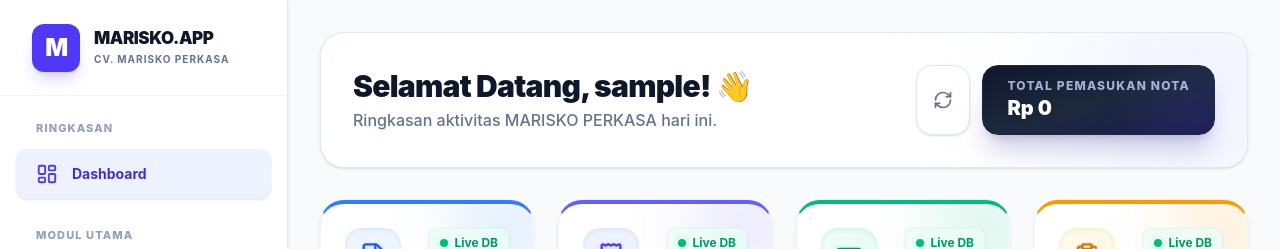
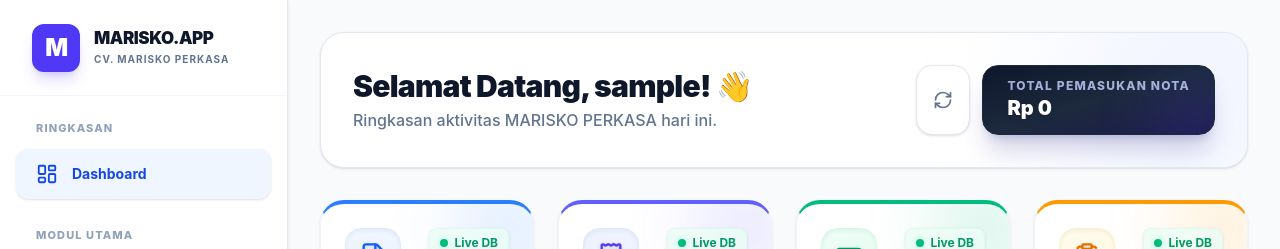
Before and after one commit to safrin-99/marisko-app, a React (Vite) app: page /dashboard in a window 1280 px wide. Shown: the top 249 px of the page. Built offline with nearby package versions, Linux system fonts and the light colour scheme; no server answers; the database is empty; sample sign-in values are in the browser's storage.

Commit message:
FITUR KACAB: Warna Unik Dinamis Pada Setiap Menu Sidebar

```diff
--- a/src/components/Layout.jsx
+++ b/src/components/Layout.jsx
@@ -11,7 +11,6 @@ export default function Layout({ children }) {
   const [showLogoutModal, setShowLogoutModal] = useState(false);
   const [isMobileMenuOpen, setIsMobileMenuOpen] = useState(false);
 
-  // SAKTI: Ambil Role dari localStorage untuk mendeteksi siapa yang masuk!
   const userRole = localStorage.getItem('adminRole')?.toUpperCase() || '';
 
   const handleConfirmLogout = () => {
@@ -19,42 +18,53 @@ export default function Layout({ children }) {
     navigate('/login');
   };
 
-  // SAKTI: Logika Penyembunyian Menu Berdasarkan Role
+  // =========================================================================
+  // SAKTI: KAMUS TEMA WARNA MEWAH UNTUK SETIAP MENU (Murni & Anti-Purge)
+  // =========================================================================
+  const themes = {
+    blue: { bg: 'bg-blue-50', text: 'text-blue-700', hoverText: 'hover:text-blue-600', groupHoverText: 'group-hover:text-blue-500', shadow: 'hover:shadow-blue-100/50', border: 'hover:border-blue-50', grad: 'via-blue-500/10' },
+    sky: { bg: 'bg-sky-50', text: 'text-sky-700', hoverText: 'hover:text-sky-600', groupHoverText: 'group-hover:text-sky-500', shadow: 'hover:shadow-sky-100/50', border: 'hover:border-sky-50', grad: 'via-sky-500/10' },
+    teal: { bg: 'bg-teal-50', text: 'text-teal-700', hoverText: 'hover:text-teal-600', groupHoverText: 'group-hover:text-teal-500', shadow: 'hover:shadow-teal-100/50', border: 'hover:border-teal-50', grad: 'via-teal-500/10' },
+    purple: { bg: 'bg-purple-50', text: 'text-purple-700', hoverText: 'hover:text-purple-600', groupHoverText: 'group-hover:text-purple-500', shadow: 'hover:shadow-purple-100/50', border: 'hover:border-purple-50', grad: 'via-purple-500/10' },
+    indigo: { bg: 'bg-indigo-50', text: 'text-indigo-700', hoverText: 'hover:text-indigo-600', groupHoverText: 'group-hover:text-indigo-500', shadow: 'hover:shadow-indigo-100/50', border: 'hover:border-indigo-50', grad: 'via-indigo-500/10' },
+    emerald: { bg: 'bg-emerald-50', text: 'text-emerald-700', hoverText: 'hover:text-emerald-600', groupHoverText: 'group-hover:text-emerald-500', shadow: 'hover:shadow-emerald-100/50', border: 'hover:border-emerald-50', grad: 'via-emerald-500/10' },
+    amber: { bg: 'bg-amber-50', text: 'text-amber-700', hoverText: 'hover:text-amber-600', groupHoverText: 'group-hover:text-amber-500', shadow: 'hover:shadow-amber-100/50', border: 'hover:border-amber-50', grad: 'via-amber-500/10' },
+    rose: { bg: 'bg-rose-50', text: 'text-rose-700', hoverText: 'hover:text-rose-600', groupHoverText: 'group-hover:text-rose-500', shadow: 'hover:shadow-rose-100/50', border: 'hover:border-rose-50', grad: 'via-rose-500/10' },
+    slate: { bg: 'bg-slate-100', text: 'text-slate-800', hoverText: 'hover:text-slate-700', groupHoverText: 'group-hover:text-slate-600', shadow: 'hover:shadow-slate-200/50', border: 'hover:border-slate-100', grad: 'via-slate-500/10' }
+  };
+
   let menuSections = [
     {
       title: "Ringkasan",
       items: [
-        { path: '/dashboard', icon: LayoutDashboard, label: 'Dashboard' }
+        { path: '/dashboard', icon: LayoutDashboard, label: 'Dashboard', theme: themes.blue }
       ]
     },
     {
       title: "Modul Utama",
       items: [
-        // Menu ini HANYA MUNCUL JIKA BUKAN KARYAWAN
-        ...(userRole !== 'KARYAWAN' ? [{ path: '/bastk', icon: FileText, label: 'Dokumen BASTK' }] : []),
-        ...(userRole !== 'KARYAWAN' ? [{ path: '/buku-servis', icon: BookOpen, label: 'Buku Servis' }] : []),
-        // Cuti selalu muncul untuk semua
-        { path: '/cuti', icon: CalendarDays, label: 'Cuti & Izin' }
+        ...(userRole !== 'KARYAWAN' ? [{ path: '/bastk', icon: FileText, label: 'Dokumen BASTK', theme: themes.sky }] : []),
+        ...(userRole !== 'KARYAWAN' ? [{ path: '/buku-servis', icon: BookOpen, label: 'Buku Servis', theme: themes.teal }] : []),
+        { path: '/cuti', icon: CalendarDays, label: 'Cuti & Izin', theme: themes.purple }
       ]
     }
   ];
 
-  // SAKTI: Menu Keuangan dan Sistem GHAIB JIKA KARYAWAN YANG MASUK
   if (userRole !== 'KARYAWAN') {
     menuSections.push(
       {
         title: "Modul Keuangan",
         items: [
-          { path: '/kwitansi-kredit', icon: Receipt, label: 'Kwitansi Kredit' },
-          { path: '/kwitansi-cash', icon: Banknote, label: 'Kwitansi Cash' },
-          { path: '/kwitansi-indent', icon: ClipboardSignature, label: 'Kwitansi Indent' },
-          { path: '/nota', icon: ScrollText, label: 'Nota & Laporan' }
+          { path: '/kwitansi-kredit', icon: Receipt, label: 'Kwitansi Kredit', theme: themes.indigo },
+          { path: '/kwitansi-cash', icon: Banknote, label: 'Kwitansi Cash', theme: themes.emerald },
+          { path: '/kwitansi-indent', icon: ClipboardSignature, label: 'Kwitansi Indent', theme: themes.amber },
+          { path: '/nota', icon: ScrollText, label: 'Nota & Laporan', theme: themes.rose }
         ]
       },
       {
         title: "Sistem",
         items: [
-          { path: '/settings', icon: Settings, label: 'Pengaturan Akun' }
+          { path: '/settings', icon: Settings, label: 'Pengaturan Akun', theme: themes.slate }
         ]
       }
     );
@@ -63,7 +73,6 @@ export default function Layout({ children }) {
   return (
     <div className="flex h-screen bg-slate-50 font-sans text-slate-900 overflow-hidden relative">
 
-      {/* CSS Murni Anti-Gagal untuk Hover Scrollbar Sidebar */}
       <style>{`
         .sidebar-scroll::-webkit-scrollbar {
           width: 6px;
@@ -80,7 +89,6 @@ export default function Layout({ children }) {
         }
       `}</style>
 
-      {/* POP UP LOGOUT */}
       {showLogoutModal && createPortal(
         <div className="fixed inset-0 z-[99999] flex items-center justify-center p-4 bg-slate-900/40 backdrop-blur-sm transition-all duration-300">
           <div className="bg-white rounded-3xl shadow-2xl w-full max-w-sm p-6 animate-in zoom-in-95 duration-300 border border-slate-100">
@@ -103,7 +111,6 @@ export default function Layout({ children }) {
         </div>, document.body
       )}
 
-      {/* Overlay Hitam Transparan di HP saat menu dibuka */}
       {isMobileMenuOpen && (
         <div
           className="fixed inset-0 bg-slate-900/50 backdrop-blur-sm z-[90] lg:hidden transition-all duration-300"
@@ -111,10 +118,8 @@ export default function Layout({ children }) {
         />
       )}
 
-      {/* STRUKTUR SIDEBAR BARU */}
       <div className={`fixed inset-y-0 left-0 z-[100] w-72 h-screen bg-white border-r border-slate-200 flex flex-col flex-shrink-0 transform transition-transform duration-300 ease-in-out lg:static lg:translate-x-0 shadow-2xl lg:shadow-sm ${isMobileMenuOpen ? 'translate-x-0' : '-translate-x-full'}`}>
 
-        {/* HEADER SIDEBAR (Fixed/Diam di Atas) */}
         <div className="h-24 px-8 flex items-center justify-between flex-shrink-0 bg-white border-b border-slate-100 z-10">
           <div className="flex items-center">
             <div className="w-12 h-12 bg-indigo-600 rounded-xl flex items-center justify-center shadow-lg shadow-indigo-600/20 mr-3.5 text-white font-black text-2xl tracking-tighter">M</div>
@@ -123,7 +128,6 @@ export default function Layout({ children }) {
               <p className="text-[10px] font-bold text-slate-500 uppercase tracking-widest mt-0.5">CV. Marisko Perkasa</p>
             </div>
           </div>
-          {/* Tombol Tutup (X) khusus di HP */}
           <button
             onClick={() => setIsMobileMenuOpen(false)}
             className="lg:hidden p-2 -mr-3 text-slate-400 hover:bg-slate-100 hover:text-slate-600 rounded-xl transition-colors"
@@ -132,18 +136,19 @@ export default function Layout({ children }) {
           </button>
         </div>
 
-        {/* BODY SIDEBAR (Bisa di-scroll) */}
         <div className="flex-1 overflow-y-auto sidebar-scroll py-4">
           <nav className="flex flex-col flex-shrink-0">
             {menuSections.map((section, idx) => (
               <div key={idx}>
-                {/* Teks Kategori */}
                 <div className={`px-9 text-[11px] font-extrabold text-slate-400 uppercase tracking-widest mb-3 ${idx !== 0 ? 'mt-6' : 'mt-2'}`}>
                   {section.title}
                 </div>
                 {section.items.map((item) => {
                   const isActive = currentPath.startsWith(item.path) || (currentPath === '/' && item.path === '/dashboard');
                   const Icon = item.icon;
+                  // Terapkan Tema yang dipilih!
+                  const theme = item.theme;
+
                   return (
                     <Link
                       key={item.path}
@@ -151,19 +156,18 @@ export default function Layout({ children }) {
                       onClick={() => setIsMobileMenuOpen(false)}
                       className={`group relative flex items-center px-5 py-3.5 mx-4 rounded-xl text-sm font-bold transition-all duration-300 ease-out active:scale-95 mb-1 cursor-pointer overflow-hidden ${
                         isActive
-                          ? 'bg-indigo-50 text-indigo-700 shadow-sm'
-                          : 'text-slate-500 hover:bg-white hover:text-indigo-600 hover:shadow-lg hover:shadow-indigo-100/50 hover:-translate-y-0.5 border border-transparent hover:border-indigo-50'
+                          ? `${theme.bg} ${theme.text} shadow-sm`
+                          : `text-slate-500 ${theme.hoverText} hover:bg-white hover:shadow-lg ${theme.shadow} hover:-translate-y-0.5 border border-transparent ${theme.border}`
                       }`}
                     >
                       {!isActive && (
-                        <div className="absolute inset-0 bg-gradient-to-r from-transparent via-indigo-500/10 to-transparent -translate-x-full group-hover:translate-x-full transition-transform duration-700 ease-in-out z-0"></div>
+                        <div className={`absolute inset-0 bg-gradient-to-r from-transparent ${theme.grad} to-transparent -translate-x-full group-hover:translate-x-full transition-transform duration-700 ease-in-out z-0`}></div>
                       )}
 
-                      {/* SAKTI: Ikon distabilkan, tidak ada lagi getaran/rotasi saat dihover */}
                       <Icon className={`w-[22px] h-[22px] mr-3.5 transition-colors duration-300 z-10 flex-shrink-0 ${
                         isActive
-                          ? 'text-indigo-600'
-                          : 'text-slate-400 group-hover:text-indigo-500'
+                          ? theme.text
+                          : `text-slate-400 ${theme.groupHoverText}`
                       }`} />
                       <span className="z-10">{item.label}</span>
                     </Link>
@@ -174,11 +178,9 @@ export default function Layout({ children }) {
           </nav>
         </div>
 
-        {/* FOOTER SIDEBAR (Fixed/Diam di Bawah) */}
         <div className="flex-shrink-0 p-5 border-t border-slate-100 bg-white flex flex-col gap-3">
           <button onClick={() => setShowLogoutModal(true)} className="group relative w-full flex items-center justify-center gap-2.5 py-3.5 bg-rose-50 text-rose-600 rounded-xl font-bold text-[15px] transition-all duration-300 hover:bg-rose-100 hover:shadow-lg hover:shadow-rose-100/50 hover:-translate-y-0.5 active:scale-95 overflow-hidden border border-transparent hover:border-rose-200">
             <div className="absolute inset-0 bg-gradient-to-r from-transparent via-rose-500/10 to-transparent -translate-x-full group-hover:translate-x-full transition-transform duration-700 ease-in-out z-0"></div>
-            {/* SAKTI: Ikon Logout juga distabilkan */}
             <LogOut className="w-[22px] h-[22px] transition-colors duration-300 z-10" />
             <span className="z-10">Keluar Aplikasi</span>
           </button>
@@ -189,10 +191,8 @@ export default function Layout({ children }) {
         </div>
       </div>
 
-      {/* STRUKTUR MAIN KONTEN */}
       <main className="flex-1 h-screen overflow-hidden bg-slate-50 relative flex flex-col">
 
-        {/* TOP BAR KHUSUS HP (Navigasi Atas) */}
         <div className="lg:hidden flex items-center justify-between p-4 bg-white border-b border-slate-200 flex-shrink-0 shadow-sm z-40">
           <div className="flex items-center">
             <div className="w-9 h-9 bg-indigo-600 rounded-lg flex items-center justify-center shadow-md shadow-indigo-600/20 mr-3 text-white font-black text-xl tracking-tighter">M</div>
```
